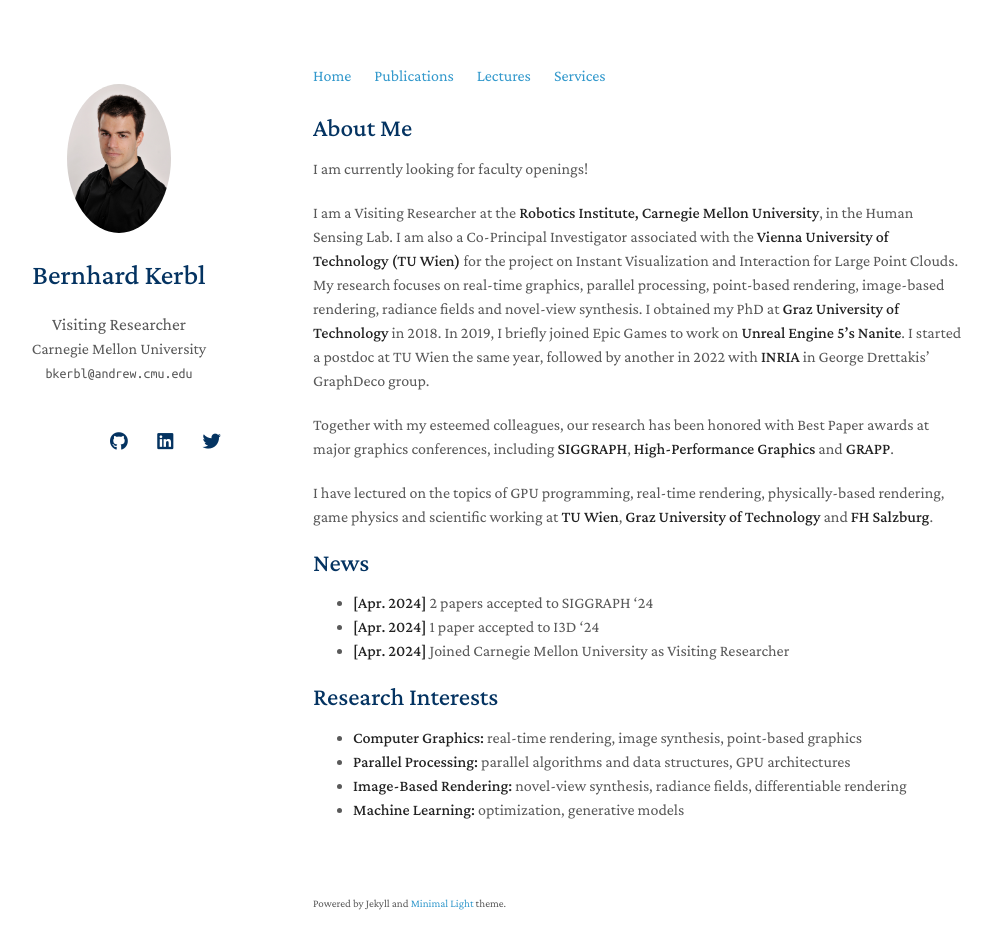
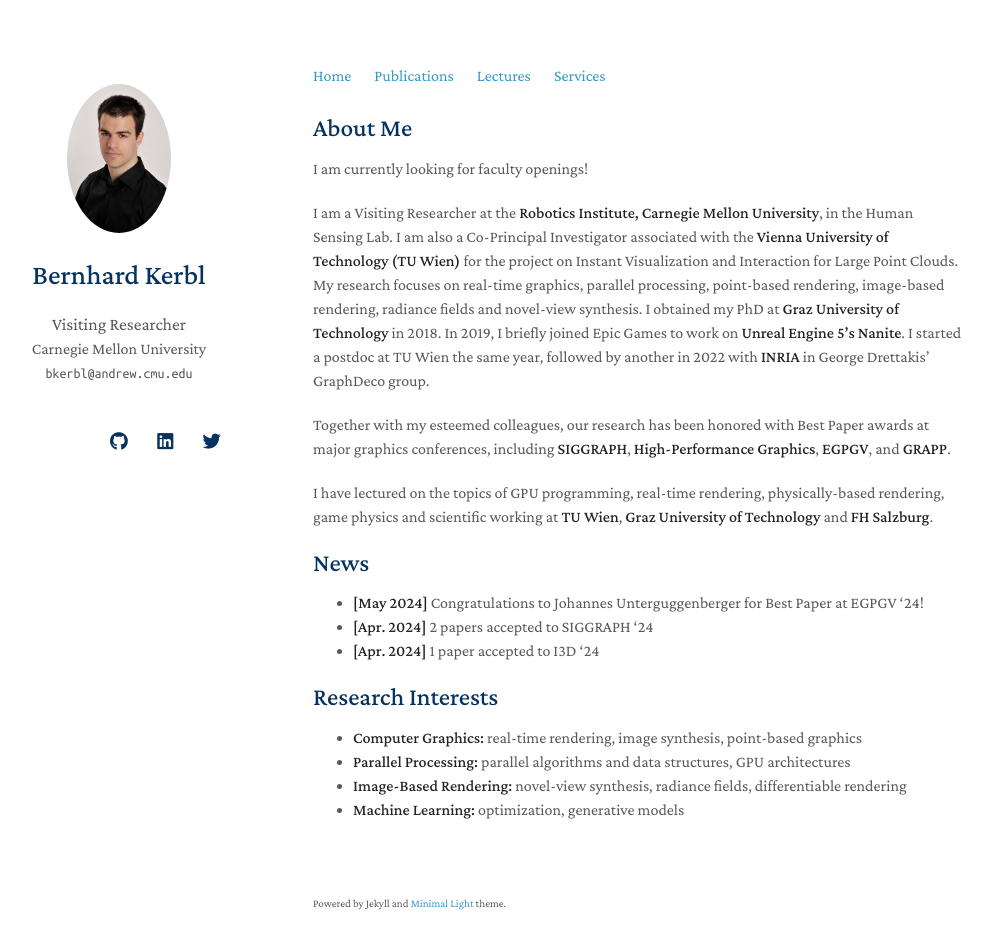
Before and after one commit to Snosixtyboo/snosixtyboo.github.io, a Jekyll site: the page built from index.md, in a window 1280 px wide and 984 px high. Shown: the top 949 px of the window, without its empty margins (157-1148 px from the left). Built offline with Jekyll 4.4.1, drawn with Linux system fonts in a browser that asks for light colours; nearby versions of some CDN libraries; a style sheet for code colours, icons or effects is not loaded; our own code applies the rules of GitHub Pages for plain Markdown files.

Commit message:
Added best paper

```diff
--- a/_data/publications.yml
+++ b/_data/publications.yml
@@ -15,6 +15,7 @@ main:
   - title: Fast Rendering of Parametric Objects on Modern GPUs
     authors: Johannes Unterguggenberger, Lukas Lipp, <strong>Bernhard Kerbl</strong>, Michael Wimmer, Markus Schütz
     conference_short: EGPGV
+    notes: 🏆 Best Paper Award
     conference: Eurographics Symposium on Parallel Graphics and Visualization, 2024.
     image: ./assets/img/parametric.png
 
--- a/index.md
+++ b/index.md
@@ -8,15 +8,14 @@ I am currently looking for faculty openings!
 
 I am a Visiting Researcher at the **Robotics Institute, Carnegie Mellon University**, in the Human Sensing Lab. I am also a Co-Principal Investigator associated with the **Vienna University of Technology (TU Wien)** for the project on Instant Visualization and Interaction for Large Point Clouds. My research focuses on real-time graphics, parallel processing, point-based rendering, image-based rendering, radiance fields and novel-view synthesis. I obtained my PhD at **Graz University of Technology** in 2018. In 2019, I briefly joined Epic Games to work on **Unreal Engine 5's Nanite**. I started a postdoc at TU Wien the same year, followed by another in 2022 with **INRIA** in George Drettakis' GraphDeco group.
 
-Together with my esteemed colleagues, our research has been honored with Best Paper awards at major graphics conferences, including **SIGGRAPH**, **High-Performance Graphics** and **GRAPP**.
+Together with my esteemed colleagues, our research has been honored with Best Paper awards at major graphics conferences, including **SIGGRAPH**, **High-Performance Graphics**, **EGPGV**, and **GRAPP**.
 
 I have lectured on the topics of GPU programming, real-time rendering, physically-based rendering, game physics and scientific working at **TU Wien**, **Graz University of Technology** and **FH Salzburg**.
 
 ## News
-
+- **[May 2024]** Congratulations to Johannes Unterguggenberger for Best Paper at EGPGV '24!
 - **[Apr. 2024]** 2 papers accepted to SIGGRAPH '24
 - **[Apr. 2024]** 1 paper accepted to I3D '24
-- **[Apr. 2024]** Joined Carnegie Mellon University as Visiting Researcher
 
 ## Research Interests
 
```
